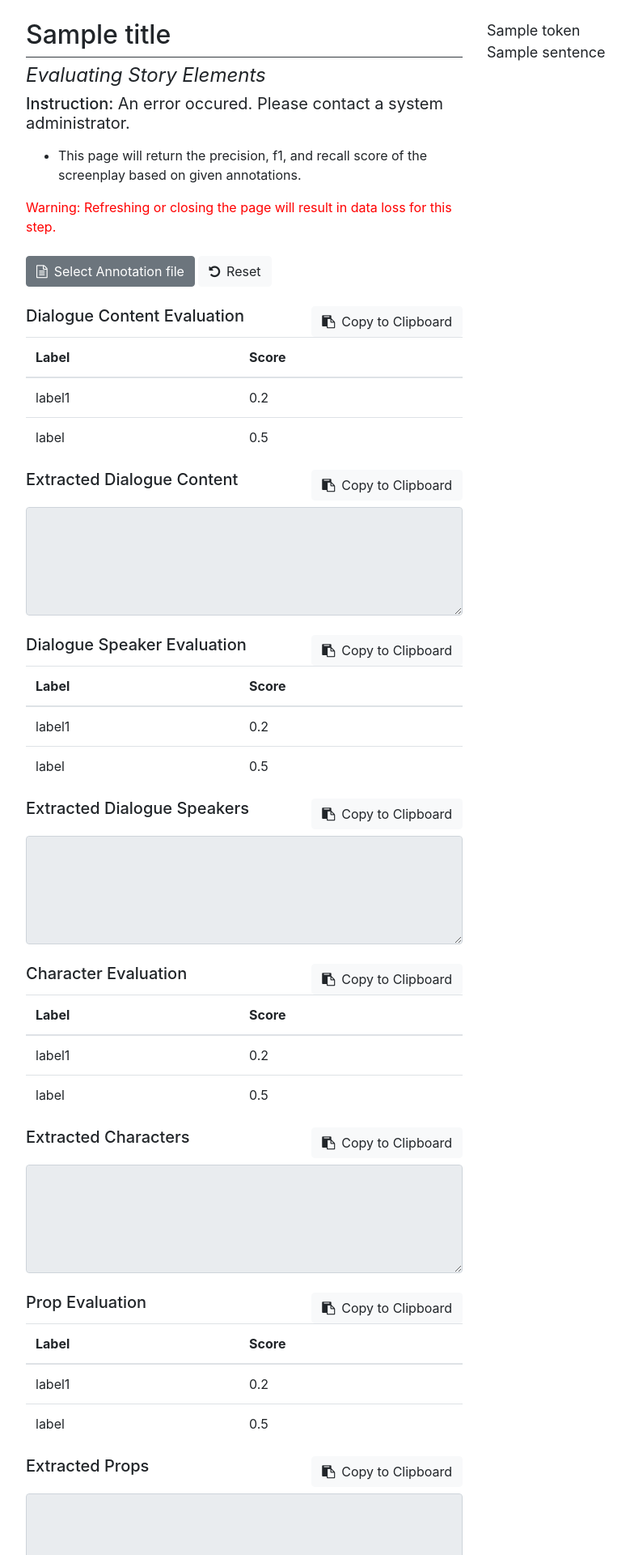
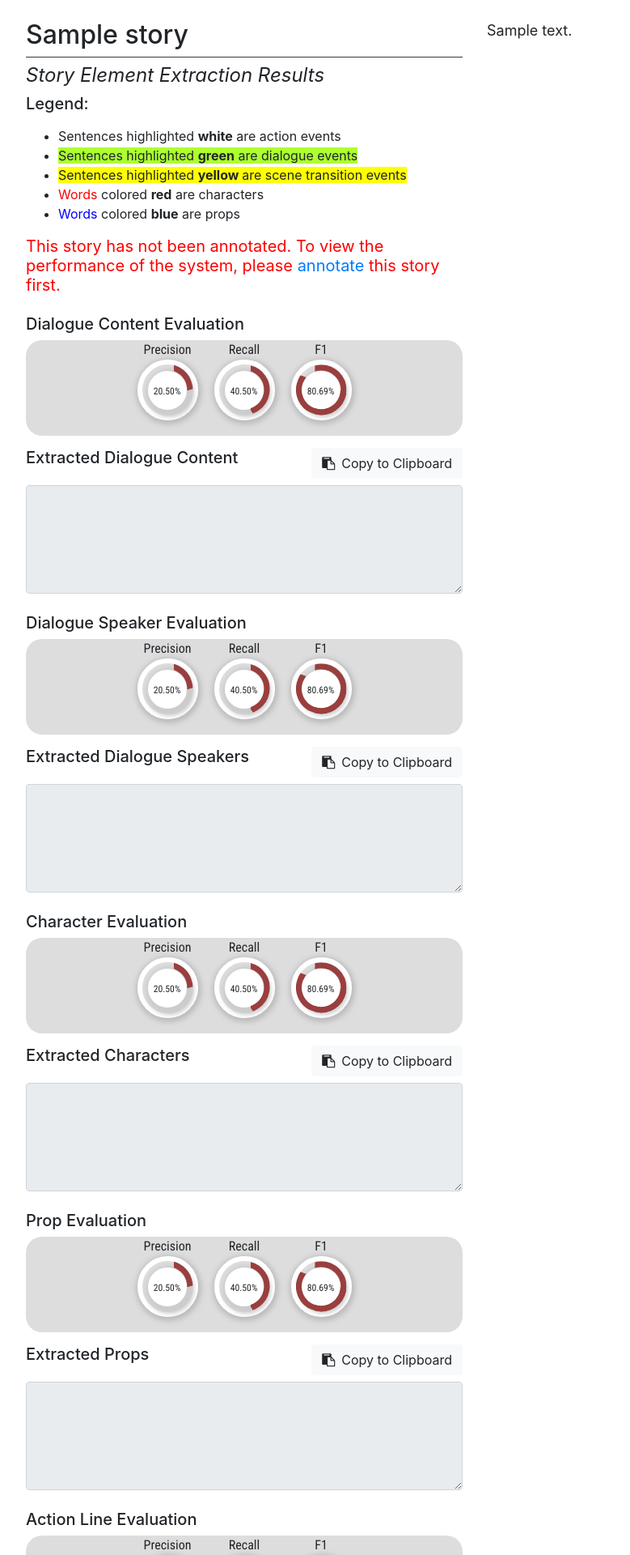
Before and after one commit to carlosngo/StoryX, a Django app: template main/converter/templates/evaluate.html in a window 1280 px wide. Shown: the top 1920 px of the page at 81% size, without its empty margins (53-832 px from the left). Run offline with Django 3.2, Linux system fonts and the light colour scheme; tables that the repository leaves empty hold one stand-in row (values such as "Sample post"); the template is opened without the code that fills it: values that come from a table or form of the project are taken from there, most other values are stand-ins (such as "Sample title", 1, 10 or a date in 2020); some libraries are stand-ins or nearby versions.

Commit message:
modified score ui for evaluator

```diff
--- a/main/converter/templates/evaluate.html
+++ b/main/converter/templates/evaluate.html
@@ -6,17 +6,20 @@
         <meta http-equiv="X-UA-Compatible" content="ie=edge">
         <title>StoryX Evaluator</title>
         <script src="https://ajax.googleapis.com/ajax/libs/jquery/3.4.1/jquery.min.js"></script>
+        <script src="https://cdnjs.cloudflare.com/ajax/libs/modernizr/2.8.3/modernizr.min.js"></script>
         <script
             src="https://code.jquery.com/ui/1.12.1/jquery-ui.min.js"
             integrity="sha256-VazP97ZCwtekAsvgPBSUwPFKdrwD3unUfSGVYrahUqU="
             crossorigin="anonymous"></script>
         <script src="https://stackpath.bootstrapcdn.com/bootstrap/4.3.1/js/bootstrap.min.js"></script>
-        <!-- {% load static %} -->
-        <!-- <script src="{% static 'js/evaluate.js' %}"></script> -->
+        {% load static %}
+        <script src="{% static 'js/evaluate.js' %}"></script>
         <link rel="stylesheet" type="text/css" href="{% static 'css/annotate.css' %}">
+        <link rel="stylesheet" type="text/css" href="{% static 'css/evaluate.css' %}">
         <link rel="stylesheet" href="https://cdnjs.cloudflare.com/ajax/libs/font-awesome/4.7.0/css/font-awesome.min.css">
         <link rel="stylesheet" type="text/css" href="https://stackpath.bootstrapcdn.com/bootstrap/4.3.1/css/bootstrap.min.css" integrity="sha384-ggOyR0iXCbMQv3Xipma34MD+dH/1fQ784/j6cY/iJTQUOhcWr7x9JvoRxT2MZw1T" crossorigin="anonymous">
         <link rel="stylesheet" type="text/css" href="https://fonts.googleapis.com/icon?family=Material+Icons">
+        <link rel='stylesheet' type='text/css' href='https://fonts.googleapis.com/css?family=Roboto+Condensed'  />
 
     </head>
     <body>
@@ -25,48 +28,52 @@
           <div class="col">
             <div class="sticky-top">
               <div>&nbsp;</div>
-                <h2>{{ title }}</h2>
+              <h2>{{ story.title }}</h2>
               <h4 class="pt-2 border-top border-dark">
                 <i style="font-weight:normal;">
-                  Evaluating
-                  Story Elements</span>
+                Story Element Extraction Results</span>
                 </i>
               </h4>
               <h5>
-                  Instruction:
-                  <span style="font-weight:normal;" id="instruction">An error occured. Please contact a system administrator.</span>
+                Legend:
               </h5>
-                <ul id="notes" class="mt-3">
-                  <li>This page will return the precision, f1, and recall score of the screenplay based on given annotations.</li>
+              <ul class="mt-3">
+                <li><span class="action">Sentences highlighted <b>white</b> are action events</span></li>
+                <li><span class="dialogue">Sentences highlighted <b>green</b> are dialogue events</span></li>
+                <li><span class="transition">Sentences highlighted <b>yellow  </b> are scene transition events</span></li>
+                <li><span class="character">Words</span> colored <b>red</b> are characters</li>
+                <li><span class="prop">Words</span> colored <b>blue</b> are props</li>
               </ul>
-                <div style="color:red">Warning: Refreshing or closing the page will result in data loss for this step.</div>
-                <div class="mt-4"></div>
-                <button type="button" class="btn btn-secondary" id="btn-annotate"><i class="fa fa-file-text-o mr-2"></i>Select Annotation file</button>
-                <button type="button" class="btn btn-light" id="btn-undo"><i class="fa fa-undo mr-2"></i>Reset</button>
+              {% if not has_annotation %}
+              <h5>
+                <span style="font-weight:normal; color:red;" id="instruction">This story has not been annotated. To view the performance of the system, please <a href="{{ story.get_annotation_url }}">annotate</a> this story first.</span>
+              </h5>
+              {% endif %}
               <div class="mt-4">
                 <div>
                   <div class="d-flex justify-content-between">
                     <h5>Dialogue Content Evaluation</h5>
-                      <button type="button" class="btn btn-light" id="btn-copy"><i class="fa fa-clipboard mr-2"></i>Copy to Clipboard</button>
                   </div>
-                    <table class="table">
-                      <thead>
-                        <tr>
-                          <th>Label</th>
-                          <th>Score</th>
-                        </tr>
-                      </thead>
-                      <tbody>
-                        <tr>
-                          <td>label1</td>
-                          <td>0.2</td>
-                        </tr>
-                        <tr>
-                          <td>label</td>
-                          <td>0.5</td>
-                        </tr>
-                      </tbody>
-                    </table>
+                  <div class="prog-row dialogue-content">
+                    <div class="prog-obj precision">
+                      <div class="prog-label">Precision</div>
+                      <div id="prog-contain">
+                        <div class="prog"></div>
+                      </div>
+                    </div>
+                    <div class="prog-obj recall">
+                      <div class="prog-label">Recall</div>
+                      <div id="prog-contain">
+                        <div class="prog"></div>
+                      </div>
+                    </div>
+                    <div class="prog-obj f1score">
+                      <div class="prog-label">F1</div>
+                      <div id="prog-contain">
+                        <div class="prog"></div>
+                      </div>
+                    </div>
+                  </div>
                   <div class="d-flex justify-content-between">
                     <h5>Extracted Dialogue Content</h5>
                     <button type="button" class="btn btn-light" id="btn-copy"><i class="fa fa-clipboard mr-2"></i>Copy to Clipboard</button>
@@ -77,26 +84,27 @@
                 <div>
                   <div class="d-flex justify-content-between">
                     <h5>Dialogue Speaker Evaluation</h5>
-                      <button type="button" class="btn btn-light" id="btn-copy"><i class="fa fa-clipboard mr-2"></i>Copy to Clipboard</button>
                   </div>
-                    <table class="table">
-                      <thead>
-                        <tr>
-                          <th>Label</th>
-                          <th>Score</th>
-                        </tr>
-                      </thead>
-                      <tbody>
-                        <tr>
-                          <td>label1</td>
-                          <td>0.2</td>
-                        </tr>
-                        <tr>
-                          <td>label</td>
-                          <td>0.5</td>
-                        </tr>
-                      </tbody>
-                    </table>
+                  <div class="prog-row characters">
+                    <div class="prog-obj precision">
+                      <div class="prog-label">Precision</div>
+                      <div id="prog-contain">
+                        <div class="prog"></div>
+                      </div>
+                    </div>
+                    <div class="prog-obj recall">
+                      <div class="prog-label">Recall</div>
+                      <div id="prog-contain">
+                        <div class="prog"></div>
+                      </div>
+                    </div>
+                    <div class="prog-obj f1score">
+                      <div class="prog-label">F1</div>
+                      <div id="prog-contain">
+                        <div class="prog"></div>
+                      </div>
+                    </div>
+                  </div>
                   <div class="d-flex justify-content-between">
                     <h5>Extracted Dialogue Speakers</h5>
                     <button type="button" class="btn btn-light" id="btn-copy"><i class="fa fa-clipboard mr-2"></i>Copy to Clipboard</button>
@@ -107,26 +115,27 @@
                 <div>
                   <div class="d-flex justify-content-between">
                     <h5>Character Evaluation</h5>
-                      <button type="button" class="btn btn-light" id="btn-copy"><i class="fa fa-clipboard mr-2"></i>Copy to Clipboard</button>
                   </div>
-                    <table class="table">
-                      <thead>
-                        <tr>
-                          <th>Label</th>
-                          <th>Score</th>
-                        </tr>
-                      </thead>
-                      <tbody>
-                        <tr>
-                          <td>label1</td>
-                          <td>0.2</td>
-                        </tr>
-                        <tr>
-                          <td>label</td>
-                          <td>0.5</td>
-                        </tr>
-                      </tbody>
-                    </table>
+                  <div class="prog-row characters">
+                    <div class="prog-obj precision">
+                      <div class="prog-label">Precision</div>
+                      <div id="prog-contain">
+                        <div class="prog"></div>
+                      </div>
+                    </div>
+                    <div class="prog-obj recall">
+                      <div class="prog-label">Recall</div>
+                      <div id="prog-contain">
+                        <div class="prog"></div>
+                      </div>
+                    </div>
+                    <div class="prog-obj f1score">
+                      <div class="prog-label">F1</div>
+                      <div id="prog-contain">
+                        <div class="prog"></div>
+                      </div>
+                    </div>
+                  </div>
                   <div class="d-flex justify-content-between">
                     <h5>Extracted Characters</h5>
                     <button type="button" class="btn btn-light" id="btn-copy"><i class="fa fa-clipboard mr-2"></i>Copy to Clipboard</button>
@@ -137,26 +146,27 @@
                 <div>
                   <div class="d-flex justify-content-between">
                     <h5>Prop Evaluation</h5>
-                      <button type="button" class="btn btn-light" id="btn-copy"><i class="fa fa-clipboard mr-2"></i>Copy to Clipboard</button>
                   </div>
-                    <table class="table">
-                      <thead>
-                        <tr>
-                          <th>Label</th>
-                          <th>Score</th>
-                        </tr>
-                      </thead>
-                      <tbody>
-                        <tr>
-                          <td>label1</td>
-                          <td>0.2</td>
-                        </tr>
-                        <tr>
-                          <td>label</td>
-                          <td>0.5</td>
-                        </tr>
-                      </tbody>
-                    </table>
+                  <div class="prog-row props">
+                    <div class="prog-obj precision">
+                      <div class="prog-label">Precision</div>
+                      <div id="prog-contain">
+                        <div class="prog"></div>
+                      </div>
+                    </div>
+                    <div class="prog-obj recall">
+                      <div class="prog-label">Recall</div>
+                      <div id="prog-contain">
+                        <div class="prog"></div>
+                      </div>
+                    </div>
+                    <div class="prog-obj f1score">
+                      <div class="prog-label">F1</div>
+                      <div id="prog-contain">
+                        <div class="prog"></div>
+                      </div>
+                    </div>
+                  </div>
                   <div class="d-flex justify-content-between">
                     <h5>Extracted Props</h5>
                     <button type="button" class="btn btn-light" id="btn-copy"><i class="fa fa-clipboard mr-2"></i>Copy to Clipboard</button>
@@ -167,26 +177,27 @@
                 <div>
                   <div class="d-flex justify-content-between">
                     <h5>Action Line Evaluation</h5>
-                      <button type="button" class="btn btn-light" id="btn-copy"><i class="fa fa-clipboard mr-2"></i>Copy to Clipboard</button>
                   </div>
-                    <table class="table">
-                      <thead>
-                        <tr>
-                          <th>Label</th>
-                          <th>Score</th>
-                        </tr>
-                      </thead>
-                      <tbody>
-                        <tr>
-                          <td>label1</td>
-                          <td>0.2</td>
-                        </tr>
-                        <tr>
-                          <td>label</td>
-                          <td>0.5</td>
-                        </tr>
-                      </tbody>
-                    </table>
+                  <div class="prog-row action-lines">
+                    <div class="prog-obj precision">
+                      <div class="prog-label">Precision</div>
+                      <div id="prog-contain">
+                        <div class="prog"></div>
+                      </div>
+                    </div>
+                    <div class="prog-obj recall">
+                      <div class="prog-label">Recall</div>
+                      <div id="prog-contain">
+                        <div class="prog"></div>
+                      </div>
+                    </div>
+                    <div class="prog-obj f1score">
+                      <div class="prog-label">F1</div>
+                      <div id="prog-contain">
+                        <div class="prog"></div>
+                      </div>
+                    </div>
+                  </div>
                   <div class="d-flex justify-content-between">
                     <h5>Extracted Action Lines</h5>
                     <button type="button" class="btn btn-light" id="btn-copy"><i class="fa fa-clipboard mr-2"></i>Copy to Clipboard</button>
@@ -199,24 +210,26 @@
                     <h5>Scene Transition Evaluation</h5>
                     <button type="button" class="btn btn-light" id="btn-copy"><i class="fa fa-clipboard mr-2"></i>Copy to Clipboard</button>
                   </div>
-                    <table class="table">
-                      <thead>
-                        <tr>
-                          <th>Label</th>
-                          <th>Score</th>
-                        </tr>
-                      </thead>
-                      <tbody>
-                        <tr>
-                          <td>label1</td>
-                          <td>0.2</td>
-                        </tr>
-                        <tr>
-                          <td>label</td>
-                          <td>0.5</td>
-                        </tr>
-                      </tbody>
-                    </table>
+                  <div class="prog-row scene-transitions">
+                    <div class="prog-obj precision">
+                      <div class="prog-label">Precision</div>
+                      <div id="prog-contain">
+                        <div class="prog"></div>
+                      </div>
+                    </div>
+                    <div class="prog-obj recall">
+                      <div class="prog-label">Recall</div>
+                      <div id="prog-contain">
+                        <div class="prog"></div>
+                      </div>
+                    </div>
+                    <div class="prog-obj f1score">
+                      <div class="prog-label">F1</div>
+                      <div id="prog-contain">
+                        <div class="prog"></div>
+                      </div>
+                    </div>
+                  </div>
                   <div class="d-flex justify-content-between">
                     <h5>Extracted Scene Transitions</h5>
                     <button type="button" class="btn btn-light" id="btn-copy"><i class="fa fa-clipboard mr-2"></i>Copy to Clipboard</button>
@@ -228,14 +241,27 @@
             </div>
           </div>
           <div class="col my-4">
-              <div id="token-view">
-                {% for token in tokens %}
-                <span style="white-space: pre-line; font-size:18px;" class="token" data-idx="{{ forloop.counter0 }}">{{ token }}</span>
+            <div>
+              {% for sentence in sentences %}
+              {% if sentence.is_action %}
+              <span class="action">
+              {% elif sentence.is_transition %}
+              <span class="transition">
+              {% elif sentence.is_dialogue %}
+              <span class="dialogue">
+              {% else %}
+              <span>
+              {% endif %}
+              {% for token in sentence.tokens %}
+              {% if token.is_character %}
+              <span style="white-space: pre-line; font-size:18px;" class="character">{{ token.text }}</span>
+              {% elif token.is_prop %}
+              <span style="white-space: pre-line; font-size:18px;" class="prop">{{ token.text }}</span>
+              {% else %}
+              <span style="white-space: pre-line; font-size:18px;">{{ token.text }}</span>
+              {% endif %}
               {% endfor %}
-              </div>
-              <div id="sentence-view">
-                {% for sentence in sentences %}
-                <span style="white-space: pre-line; font-size:18px;" class="sentence" data-idx="{{ forloop.counter0 }}">{{ sentence }}</span>
+              </span>
               {% endfor %}
             </div>
           </div>
--- a/main/static/css/evaluate.css
+++ b/main/static/css/evaluate.css
@@ -1,7 +1,3 @@
-* {
-    box-sizing: content-box;
-}
-
 .prog-row {
     font-family: 'Roboto Condensed', sans-serif;
     display: flex;
@@ -27,6 +23,7 @@
     box-sizing: content-box!important;
 }
 
+
 .prog-label{
     text-align: center;
 
@@ -39,15 +36,15 @@
 
 .prog {
     position:relative;
-    font-size: 80px;
+    font-size: 78px;
     width:1em;
     height:1em;
     float: left;
 }
 
 #prog-contain {
-    width: 80px;
-    height: 80px;
+    width: 75px;
+    height: 75px;
     border-radius: 200px;
     border: solid 6px white;
     -moz-box-shadow:    1px 2px 6px 3px #bbb;
@@ -61,8 +58,8 @@
     font-size: 0.15em;
     text-align: center;
     justify-content: center;
-    top: 9.5px;
-    right: 8.5px;
+    top: 8px;
+    right: 23px;
     width: 48px;
     height: 48px;
     border: 2px solid white;
@@ -75,7 +72,7 @@
 }
 
 .prog > .percent > p{
-    margin-top: 15px;
+    margin-top: 10px;
 }
 .prog > #slice {
     position:absolute;
```
Lines whose indentation alone changed are shown as unchanged.
